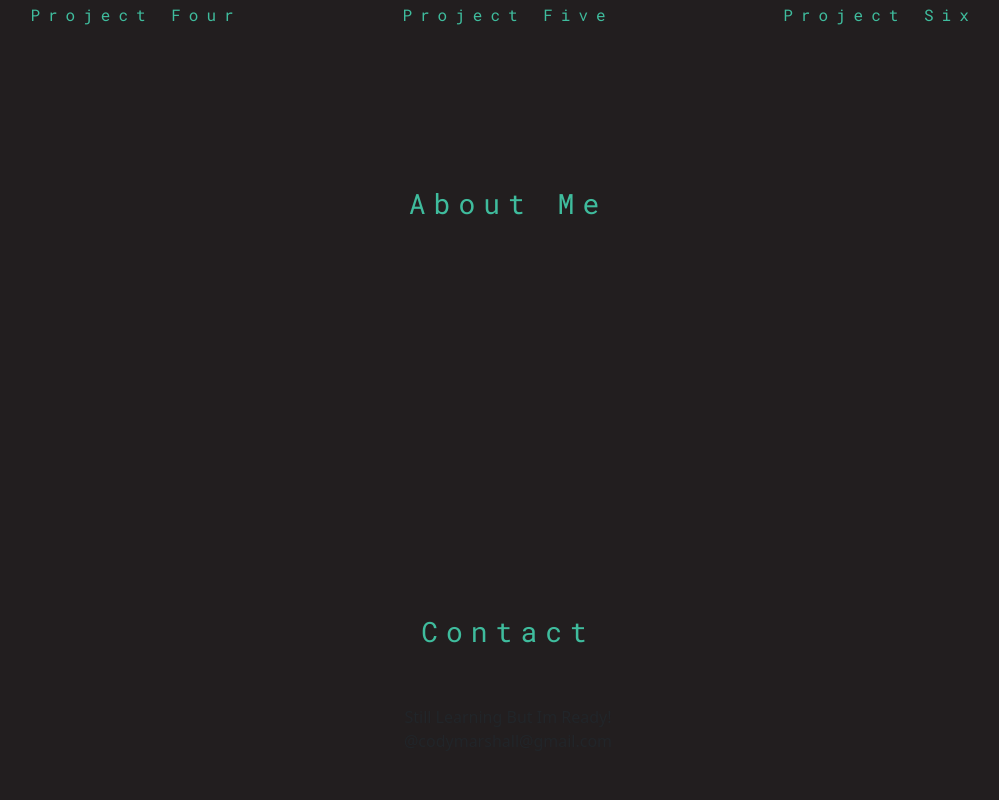
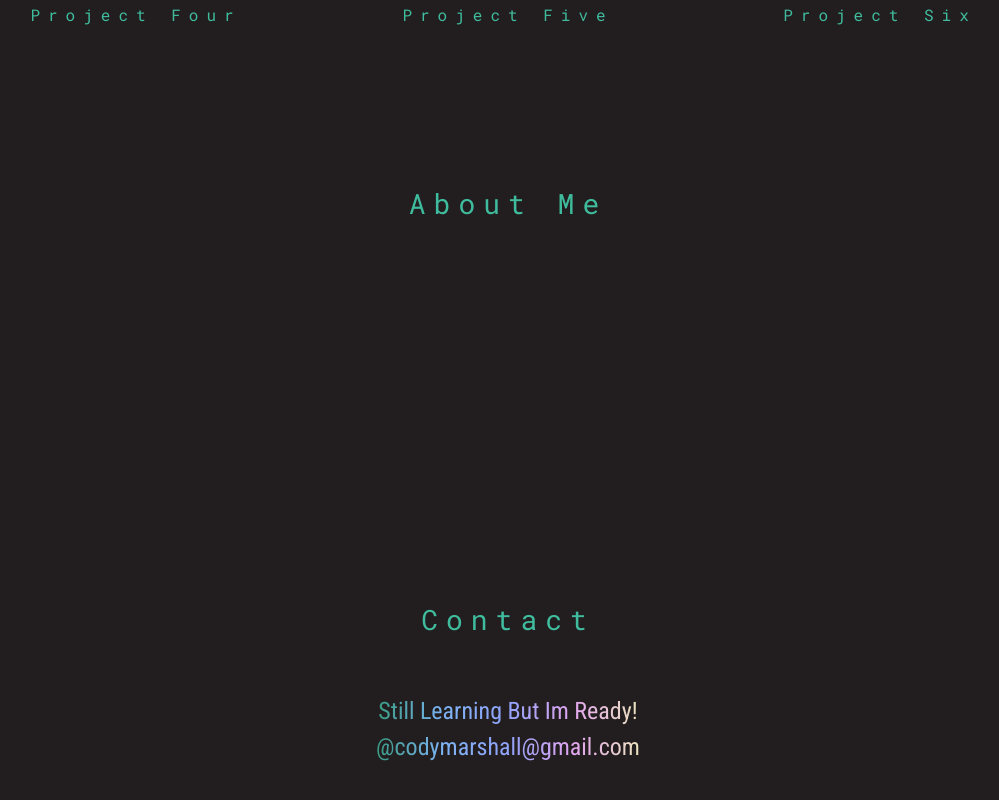
Before and after one commit to codymarshall94/portfolio, a React (Create React App) app: page / in a window 1280 px wide. Shown: the part 1550-2350 px from the top of the page, without its empty margins (132-1131 px from the left). Built offline with nearby package versions, Linux system fonts and the light colour scheme; a web font is replaced by a local one.

Commit message:
minor changes

```diff
--- a/src/Components/ContactComponent.js
+++ b/src/Components/ContactComponent.js
@@ -9,10 +9,10 @@ function ContactComponent() {
       </div>
       <div className="container">
           <div className="d-flex justify-content-center flex-column align-items-center mt-5">
-              <span>
+              <span className="gradient-text">
                   Still Learning But Im Ready!
               </span>
-              <span>
+              <span className="gradient-text">
                   @codymarshall@gmail.com
               </span>
           </div>
--- a/src/Components/NavComponent.js
+++ b/src/Components/NavComponent.js
@@ -44,7 +44,7 @@ function NavComponent() {
                   to="projects"
                   spy={true}
                   smooth={true}
-                  offset={-50}
+                  offset={-100}
                   duration={500}
                   data-bs-toggle="collapse"
                   data-bs-target="#navbarMenu"
@@ -59,7 +59,7 @@ function NavComponent() {
                   to="about"
                   spy={true}
                   smooth={true}
-                  offset={-50}
+                  offset={-100}
                   duration={500}
                   data-bs-toggle="collapse"
                   data-bs-target="#navbarMenu"
--- a/src/app.css
+++ b/src/app.css
@@ -2,3 +2,11 @@
     height: 100vh;
     user-select: none;
 }
+
+.gradient-text {
+    font-size: 24px;
+    font-family: 'Roboto Condensed', sans-serif;
+    background-image: linear-gradient(90deg, rgba(63, 188, 157, .8), #7cb3f3ff, #91a2faff, #e2a5efff, #ece2bfff);
+    background-clip: text;
+    color: transparent;
+}
--- a/src/css/projectscomponent.css
+++ b/src/css/projectscomponent.css
@@ -37,9 +37,7 @@
 .project-text {
     text-align: center;
     margin-top: 1rem;
-}
-
-.project-text-color {
+    letter-spacing: .5rem;
     color: #3FBC9D;
 }
 
@@ -50,3 +48,14 @@
     color: #3FBC9D;
     font-family: 'Roboto Mono', monospace;
 }
+
+/* Small devices (portrait tablets and large phones, 600px and up) */
+@media only screen and (max-width: 600px) {
+    .project-text {
+        letter-spacing: .25rem;
+    }
+
+    .project-item-container {
+        margin: 1rem 0;
+    }
+}
```
